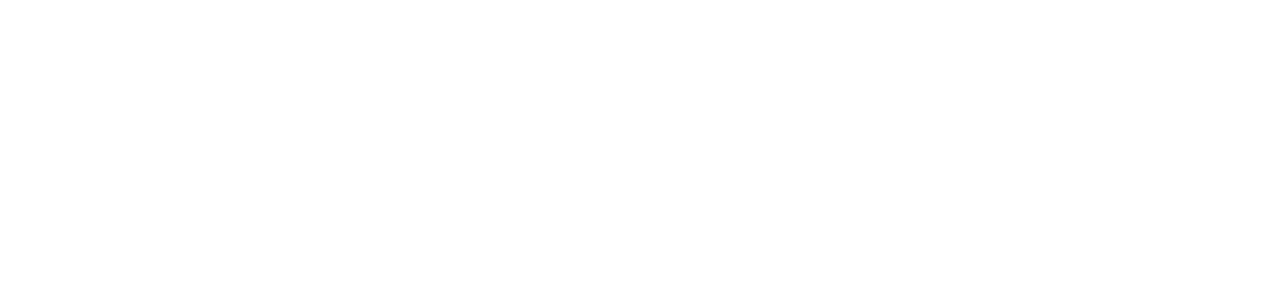
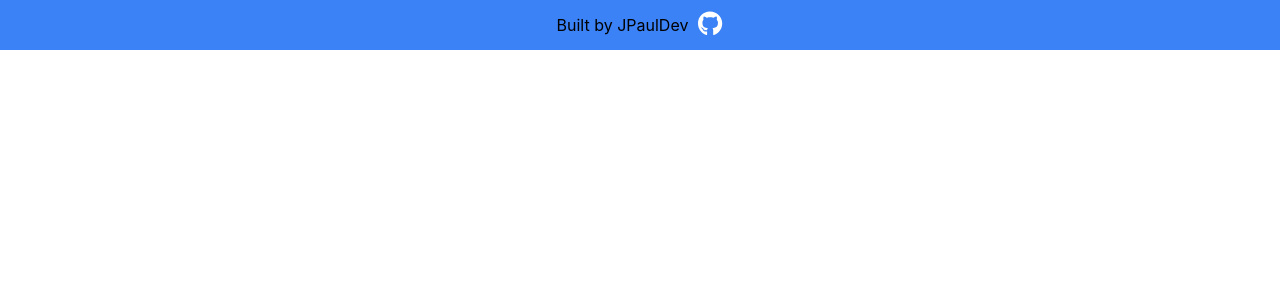
Before and after one commit to JPaulDev/cv-creator, a React (Create React App) app: page / in a window 1280 px wide. Shown: the top 300 px of the page. Built offline with nearby package versions, Linux system fonts and the light colour scheme.

Commit message:
Add footer

```diff
--- a/src/App.js
+++ b/src/App.js
@@ -1,5 +1,13 @@
+import Footer from './components/Footer';
+import GlobalStyle from './components/GlobalStyle';
+
 function App() {
-  return <div></div>;
+  return (
+    <>
+      <GlobalStyle />
+      <Footer />
+    </>
+  );
 }
 
 export default App;
--- a/src/components/Footer.js
+++ b/src/components/Footer.js
@@ -0,0 +1,29 @@
+import styled from 'styled-components';
+import logo from '../img/github-logo.svg';
+
+const StyledFooter = styled.footer`
+  min-height: 50px;
+  display: flex;
+  justify-content: center;
+  align-items: center;
+  background-color: #3b82f6;
+  column-gap: 10px;
+`;
+
+const GithubLogo = styled.img`
+  width: 25px;
+  cursor: pointer;
+`;
+
+function Footer() {
+  return (
+    <StyledFooter>
+      <p>Built by JPaulDev</p>
+      <a href="https://github.com/JPaulDev/cv-creator">
+        <GithubLogo src={logo} alt="GitHub Logo" />
+      </a>
+    </StyledFooter>
+  );
+}
+
+export default Footer;
--- /dev/null
+++ b/src/components/GlobalStyle.js
@@ -0,0 +1,15 @@
+import { createGlobalStyle } from 'styled-components';
+
+const GlobalStyle = createGlobalStyle`
+  * {
+    box-sizing: border-box;
+    font-family: -apple-system, BlinkMacSystemFont, 'Segoe UI', 'Roboto', 'Oxygen',
+    'Ubuntu', 'Cantarell', 'Fira Sans', 'Droid Sans', 'Helvetica Neue', sans-serif;
+    margin: 0;
+    padding: 0;
+    -webkit-font-smoothing: antialiased;
+    -moz-osx-font-smoothing: grayscale;
+  }
+`;
+
+export default GlobalStyle;
```
Also changed, not shown: src/img/github-logo.svg (added).
